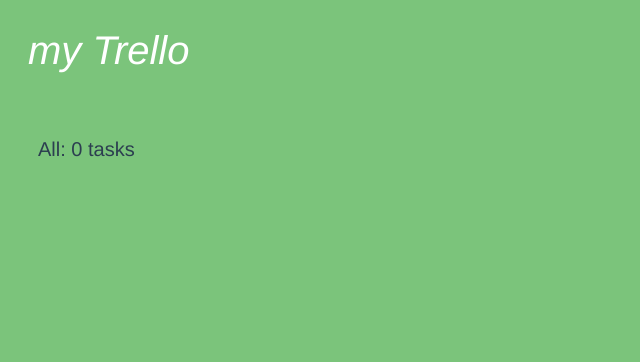
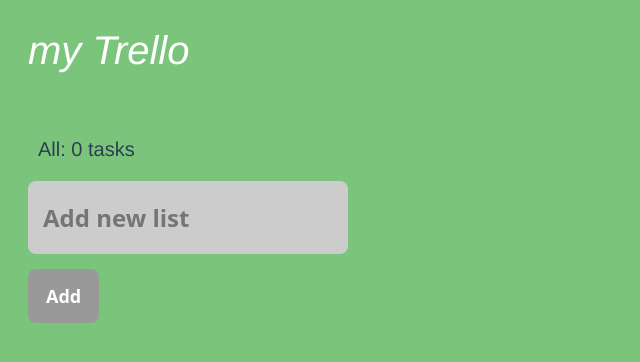
Before and after one commit to 4masa6/my-trello, a Vue app: page / in a window 1280 px wide. Shown: the top 362 px of the page, without its empty margins (0-640 px from the left). Built offline with nearby package versions, Linux system fonts and the light colour scheme.

Commit message:
ListAddコンポーネントを作成・Boardコンポーネントに読み込み

```diff
--- a/src/components/Board.vue
+++ b/src/components/Board.vue
@@ -5,12 +5,18 @@
         </header>
         <main>
             <p class="info-line">All: 0 tasks</p>
+            <!-- ListAddコンポーネントを呼び出し -->
+            <list-add />
         </main>
     </div>
 </template>
 
 <script>
+import ListAdd from './ListAdd.vue' // ListAddコンポーネントを読み込み
+
 export default {
-
+    components: {
+        ListAdd // コンポーネントに登録する
+    }
 }
 </script>
--- /dev/null
+++ b/src/components/ListAdd.vue
@@ -0,0 +1,24 @@
+<template>
+    <form class="addlist" @submit.prevent="addList">
+        <input v-model="title" type="text" class="text-input" placeholder="Add new list">
+        <button type="submit" class="add-button">
+            Add
+        </button>
+    </form>
+</template>
+
+<script>
+export default {
+    data: function() {
+        return{
+            title: '',
+        }
+    },
+    methods: {
+        addList: function() {
+            this.$store.dispatch('addlist', {title: this.title})
+            this.title = ''
+        }
+    }
+}
+</script>
```
